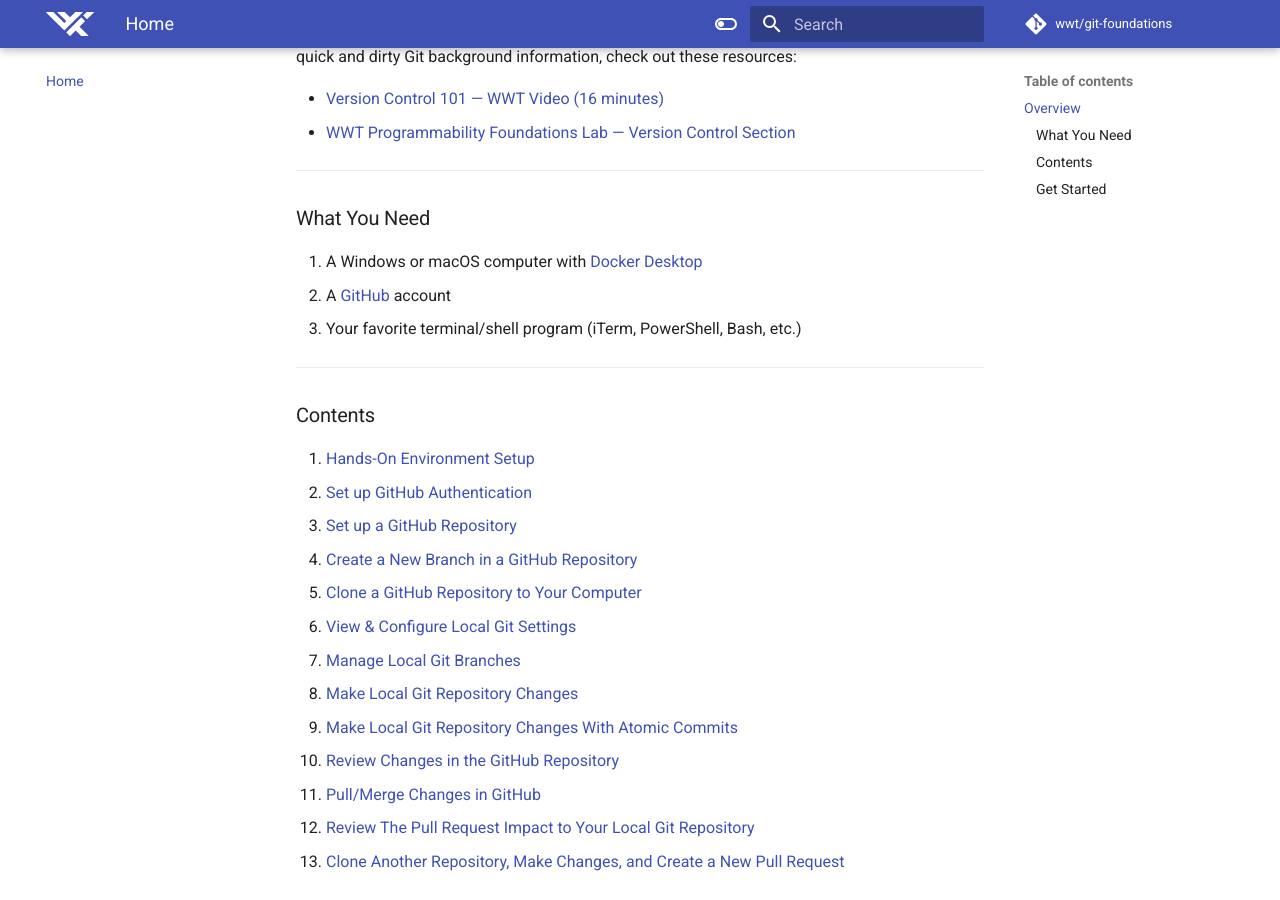
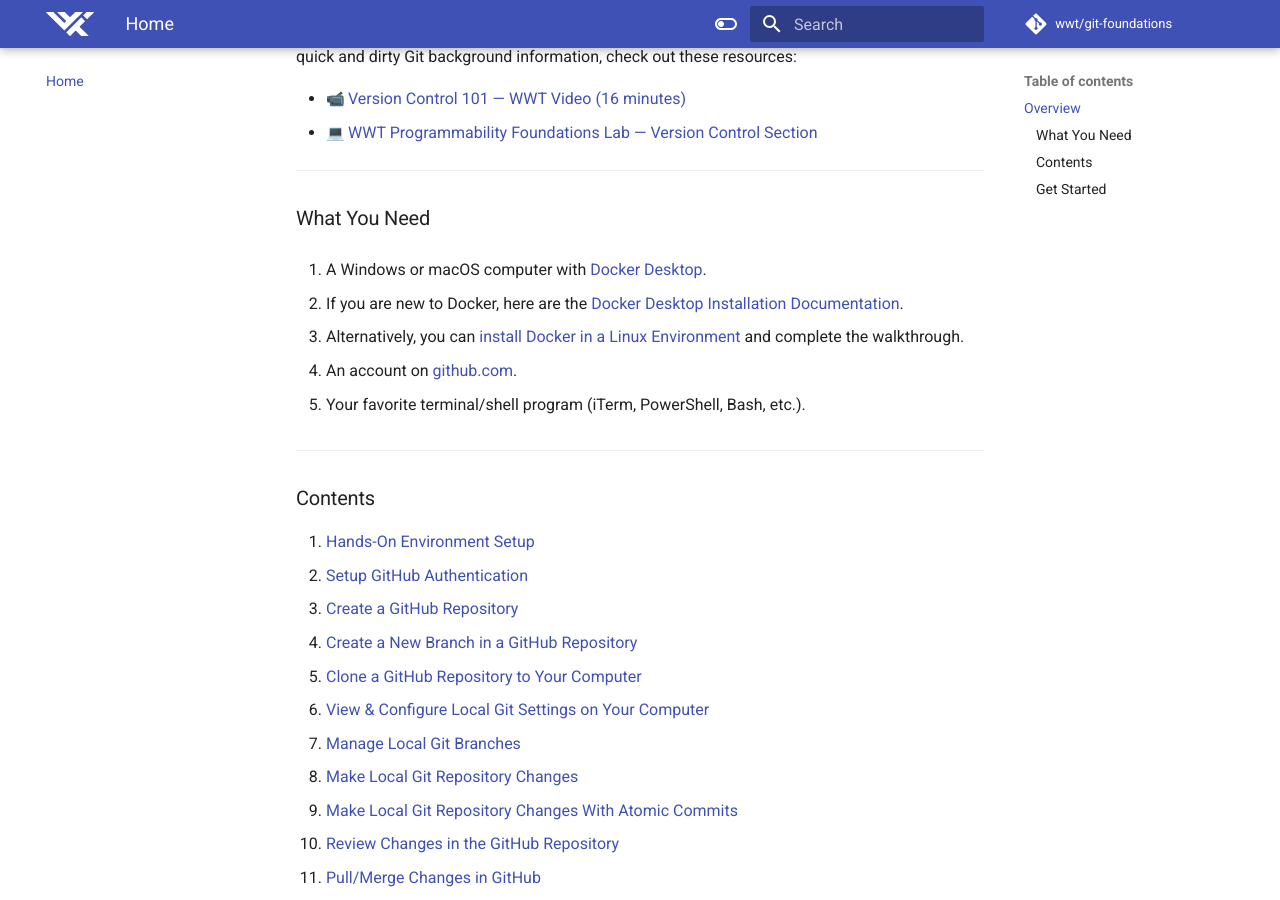
Before and after one commit to wwt/git-foundations, an MkDocs documentation site: the page built from docs/index.md, in a window 1280 px wide and 900 px high, scrolled down 311 px. Built offline with MkDocs 1.6.1 and Material for MkDocs 9.7.7, drawn with Linux system fonts in a browser that asks for light colours; emoji names are drawn with the system emoji font; comment, search, counter and statistics services are not loaded.

Commit message:
2021 updates

```diff
--- a/docs/index.md
+++ b/docs/index.md
@@ -4,27 +4,33 @@
 
 Git is a distributed source control management (SCM) tool. This walkthrough is a series of practical, hands-on exercises to familiarize you with the use of Git and assumes you understand some Git use cases, terminology, and file areas (working, staging, & HEAD). If you need some quick and dirty Git background information, check out these resources:
 
-- [Version Control 101 — WWT Video (16 minutes)](https://www.wwt.com/video/introduction-to-version-control)
-- [WWT Programmability Foundations Lab — Version Control Section](https://www.wwt.com/lab/programmability-foundations-lab)
+- :video_camera: [Version Control 101 — WWT Video (16 minutes)](https://www.wwt.com/video/introduction-to-version-control "WWT Version Control 101")
+- :computer: [WWT Programmability Foundations Lab — Version Control Section](https://www.wwt.com/lab/programmability-foundations-lab " WWT Programmability Foundations - Version Control")
 
 ---
 
 ### What You Need
 
-1. A Windows or macOS computer with [Docker Desktop](https://www.docker.com/products/docker-desktop "Docker Desktop Download")
-2. A [GitHub](https://github.com/join "Join GitHub") account
-3. Your favorite terminal/shell program (iTerm, PowerShell, Bash, etc.)
+1. A Windows or macOS computer with [Docker Desktop](https://www.docker.com/products/docker-desktop "Docker Desktop Download").
+
+   - If you are new to Docker, here are the [Docker Desktop Installation Documentation](https://docs.docker.com/desktop/ "Docker Desktop Installation Documentation").
+
+   - Alternatively, you can [install Docker in a Linux Environment](https://docs.docker.com/engine/install/ "Install Docker in a Linux Environment") and complete the walkthrough.
+
+2. An account on [github.com](https://github.com/join "Join GitHub").
+
+3. Your favorite terminal/shell program (iTerm, PowerShell, Bash, etc.).
 
 ---
 
 ### Contents
 
 1. [Hands-On Environment Setup](sections/section_1.md "Hands-On Environment Setup")
-2. [Set up GitHub Authentication](sections/section_2.md "Set up GitHub Authentication")
-3. [Set up a GitHub Repository](sections/section_3.md "Setup a GitHub Repository")
+2. [Setup GitHub Authentication](sections/section_2.md "Setup GitHub Authentication")
+3. [Create a GitHub Repository](sections/section_3.md "Create a GitHub Repository")
 4. [Create a New Branch in a GitHub Repository](sections/section_4.md "Create a New Branch in a GitHub Repository")
 5. [Clone a GitHub Repository to Your Computer](sections/section_5.md "Clone a GitHub Repository to Your Computer")
-6. [View & Configure Local Git Settings](sections/section_6.md "View & Configure Local Git Settings")
+6. [View & Configure Local Git Settings on Your Computer](sections/section_6.md "View & Configure Local Git Settings on Your Computer")
 7. [Manage Local Git Branches](sections/section_7.md "Manage Local Git Branches")
 8. [Make Local Git Repository Changes](sections/section_8.md "Make Local Git Repository Changes")
 9. [Make Local Git Repository Changes With Atomic Commits](sections/section_9.md "Make Local Git Repository Changes With Atomic Commits")
```
